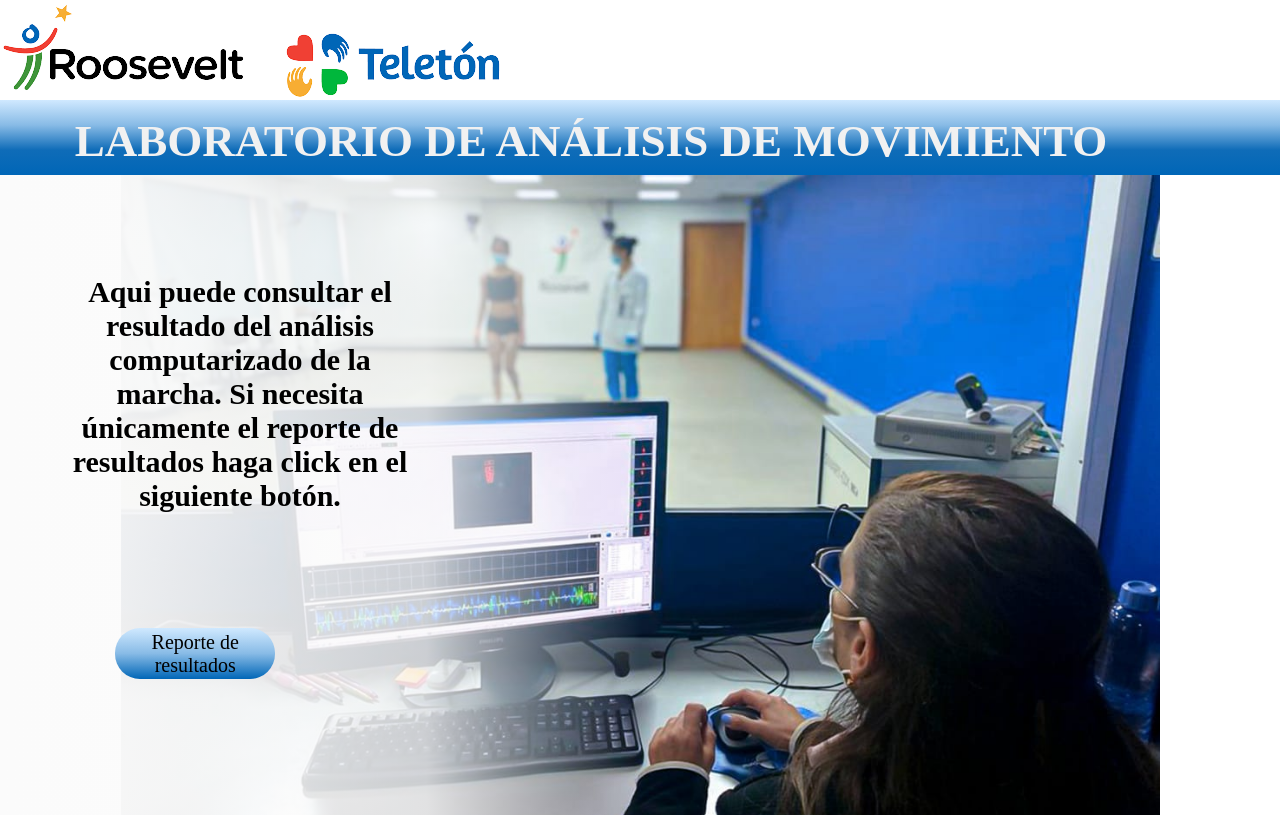
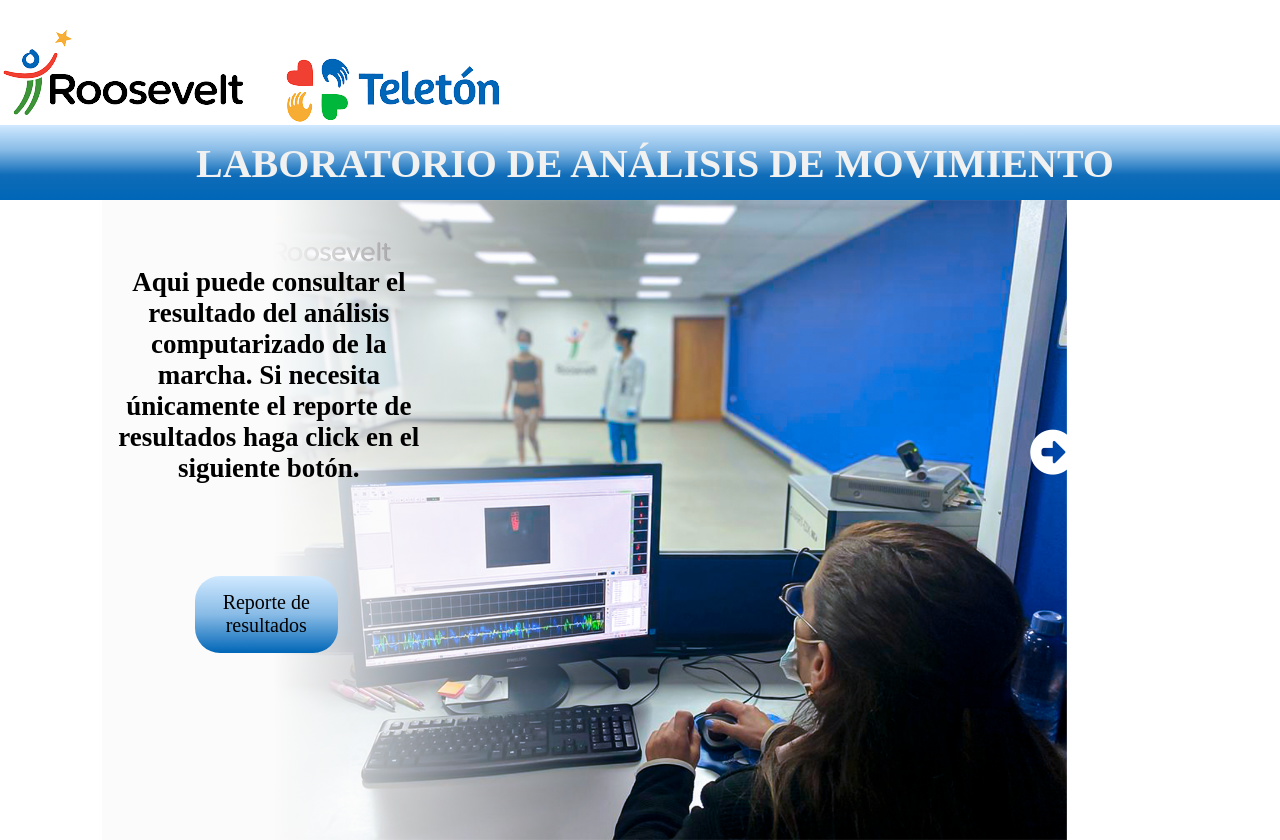
Before and after one commit to Mariaf1702/Atenea, a PHP site: page /ejercicio1/index.html in a window 1280 px wide. Before the commit the page ends 815 px from the top, so only its background shows below. Run offline with PHP 8.4, Linux system fonts and the light colour scheme; some libraries are stand-ins or nearby versions; some web fonts are replaced.

Commit message:
Add files via upload

```diff
--- a/ejercicio1/css/style.css
+++ b/ejercicio1/css/style.css
@@ -20,7 +20,9 @@ font-family: 'Roboto Slab', serif; */
 .logo{
     width: 90%;
     height: 100px;
+    padding-top: 25px;
 }
+
 /* codigo para el titulo */
 .titulo{
     width: 100%;
@@ -28,8 +30,8 @@ font-family: 'Roboto Slab', serif; */
     background-image: linear-gradient(rgba(208,233,255),rgba(136,187,230),rgb(15, 108, 184),rgba(0,102,183));
 }
 .titulo h1{
-    width: 90%;
-    font-size: 45px;
+    width: 100%;
+    font-size: 50px;
     color: #F1F1F1;
     text-align: center;
     padding: 15px;
@@ -38,27 +40,23 @@ font-family: 'Roboto Slab', serif; */
 #main-contain{
     width: 100%;
     height: 80vh;
-    background-image:url('../image/fondo2.jpeg');
+    background-image:url('../image/fondo.png');
     background-repeat: no-repeat;
     background-size:contain;
-    background-position: center top;
+    background-position: top center;
 }
 /* Estilos para el segundo contenedor (Info e imagen) */
 .second-contain{
-    width: 50%;
+    width: 40%;
     height: 100%;
-    /* background-color: blue; */
-    background-image: linear-gradient(to right, rgba(251, 251, 251,1.9), rgba(251, 251, 251,0.9), rgba(251, 251, 251,0.8),rgba(255, 255, 255,0));
-
+    background-image: linear-gradient(to right, rgba(251, 251, 251,1), rgba(251, 251, 251,1.9), rgba(251, 251, 251,0.5),rgba(255, 255, 255,0));
+    margin-left: 8%;
 }
 /* Estilos para el divisor de la informacion */
 .second-contain .info{
-    width: 55%;
+    width: 65%;
+    padding-top: 13%;
     text-align: center;
-    padding-top: 100px;
-    margin-left: 10%;
-
-
 }
 .second-contain .info p{
     font-size: 30px;
@@ -71,37 +69,45 @@ font-family: 'Roboto Slab', serif; */
     position: absolute;
     background-color: #ffffff00;
     font-size: 45px;
-    right: 5%;
+    right: 16%;
     bottom: 40%;
 }
 /* Estilos para el boton*/
 .results-button{
-    width: 25%;
-    height: 8%;
+    width: 28%;
+    height: 12%;
     background-image: linear-gradient(rgba(208,233,255),rgba(136,187,230),rgba(0,102,183));
-    font-size: 20px;
+    font-size: 25px;
     font-family: 'Kaisei Tokumin', serif;
     border-radius: 25px;
     margin: 18%;
 }
-/* De 1300 para abajo vaa  coger las siguientes condiciones*/
-/*@media(max-width:1320px){
-
+/* De 1295 para abajo vaa  coger las siguientes condiciones*/
+@media(max-width:1295px){
     .second-contain .info p{
-        font-size: 25px;
+        font-size: 27px;
     }
-    #main-contain{
-        height: 75%;
+    .results-button{
+        width: 28%;
+        height: 12%;
+        font-size: 20px;
+    }
+    .titulo h1{
+        width: 100%;
+        font-size: 40px;
     }
 }
-
-/* @media(max-width:1395px){
-    #main-contain{
-        height: 75%;
+@media(max-width:1100px){
+    .second-contain .info p{
+        font-size: 24px;
+    }
+    .logo img{
+        height: 80px;
     }
 }
-@media(max-width:1155px){
+@media(max-width:990px){
     .titulo h1{
-        font-size: 35px;
+        font-size: 30px;
     }
-} */
+
+}
```
